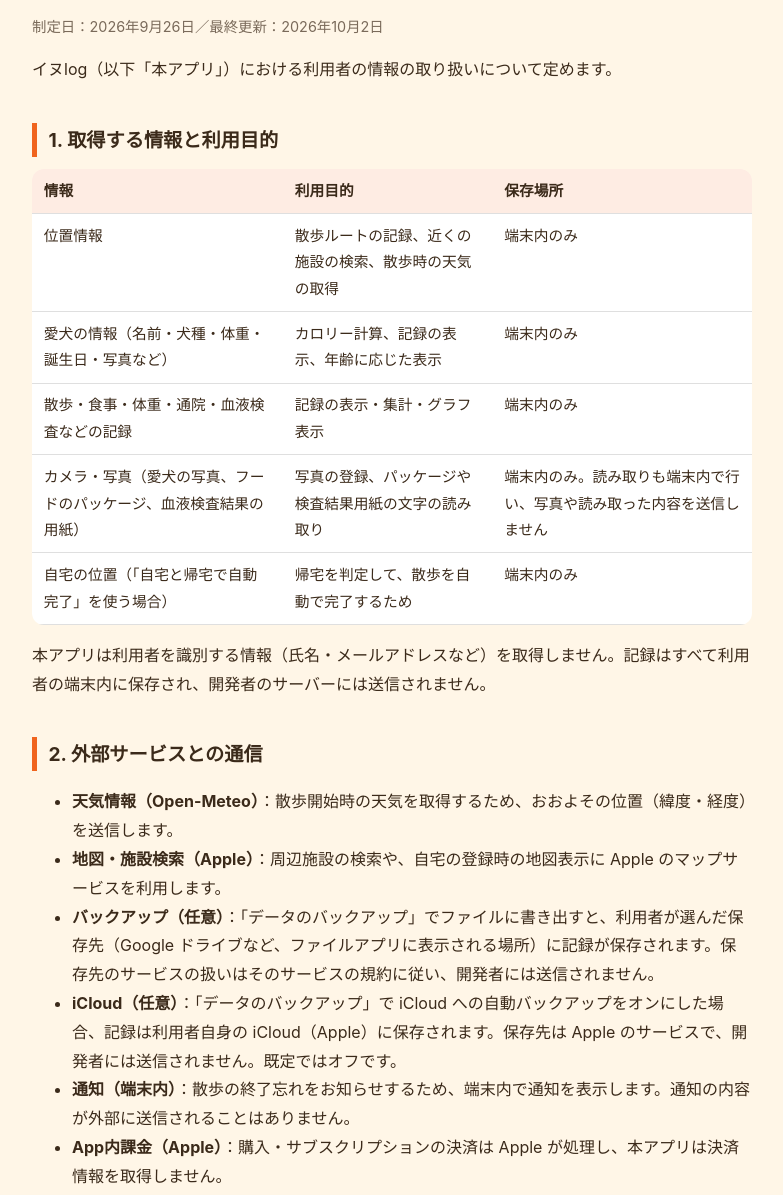
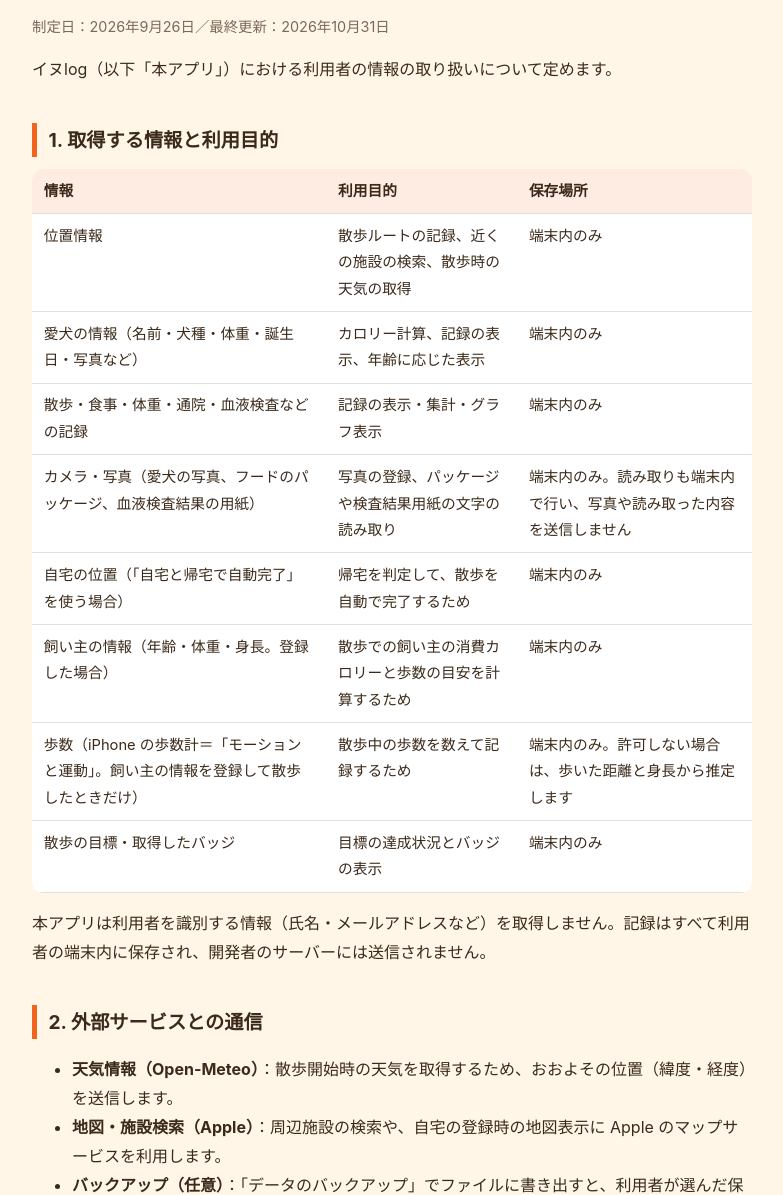
Before and after one commit to cyoro01-wq/inulog, a plain HTML site: page privacy/index.html in a window 1280 px wide. Shown: the part 118-1313 px from the top of the page, without its empty margins (248-1031 px from the left). Drawn offline with Linux system fonts and the light colour scheme.

Commit message:
Privacy policy and FAQ: owner profile, step counter (on-device), live activity, goals and badges
Co-Authored-By: Claude Sonnet 5.5 <noreply@anthropic.com>

```diff
--- a/privacy/index.html
+++ b/privacy/index.html
@@ -7,7 +7,7 @@ a{color:var(--accent)}table{border-collapse:collapse;width:100%;background:var(-
 .card{background:var(--card);border-radius:14px;padding:1em 1.2em;margin:1em 0}.muted{color:var(--muted);font-size:.9rem}nav a{margin-right:1em}
 </style></head><body><main><nav><a href="/inulog/">サポート</a><a href="/inulog/privacy/">プライバシーポリシー</a></nav>
 <h1>イヌlog プライバシーポリシー</h1>
-<p class="muted">制定日：2026年9月26日／最終更新：2026年10月2日</p>
+<p class="muted">制定日：2026年9月26日／最終更新：2026年10月31日</p>
 <p>イヌlog（以下「本アプリ」）における利用者の情報の取り扱いについて定めます。</p>
 
 <h2>1. 取得する情報と利用目的</h2>
@@ -18,6 +18,9 @@ a{color:var(--accent)}table{border-collapse:collapse;width:100%;background:var(-
 <tr><td>散歩・食事・体重・通院・血液検査などの記録</td><td>記録の表示・集計・グラフ表示</td><td>端末内のみ</td></tr>
 <tr><td>カメラ・写真（愛犬の写真、フードのパッケージ、血液検査結果の用紙）</td><td>写真の登録、パッケージや検査結果用紙の文字の読み取り</td><td>端末内のみ。読み取りも端末内で行い、写真や読み取った内容を送信しません</td></tr>
 <tr><td>自宅の位置（「自宅と帰宅で自動完了」を使う場合）</td><td>帰宅を判定して、散歩を自動で完了するため</td><td>端末内のみ</td></tr>
+<tr><td>飼い主の情報（年齢・体重・身長。登録した場合）</td><td>散歩での飼い主の消費カロリーと歩数の目安を計算するため</td><td>端末内のみ</td></tr>
+<tr><td>歩数（iPhone の歩数計＝「モーションと運動」。飼い主の情報を登録して散歩したときだけ）</td><td>散歩中の歩数を数えて記録するため</td><td>端末内のみ。許可しない場合は、歩いた距離と身長から推定します</td></tr>
+<tr><td>散歩の目標・取得したバッジ</td><td>目標の達成状況とバッジの表示</td><td>端末内のみ</td></tr>
 </table>
 <p>本アプリは利用者を識別する情報（氏名・メールアドレスなど）を取得しません。記録はすべて利用者の端末内に保存され、開発者のサーバーには送信されません。</p>
 
@@ -28,6 +31,7 @@ a{color:var(--accent)}table{border-collapse:collapse;width:100%;background:var(-
 <li><b>バックアップ（任意）</b>：「データのバックアップ」でファイルに書き出すと、利用者が選んだ保存先（Google ドライブなど、ファイルアプリに表示される場所）に記録が保存されます。保存先のサービスの扱いはそのサービスの規約に従い、開発者には送信されません。</li>
 <li><b>iCloud（任意）</b>：「データのバックアップ」で iCloud への自動バックアップをオンにした場合、記録は利用者自身の iCloud（Apple）に保存されます。保存先は Apple のサービスで、開発者には送信されません。既定ではオフです。</li>
 <li><b>通知（端末内）</b>：散歩の終了忘れをお知らせするため、端末内で通知を表示します。通知の内容が外部に送信されることはありません。</li>
+<li><b>ライブアクティビティ（端末内）</b>：散歩中の経過時間を、ダイナミックアイランドやロック画面に表示します。表示に使う情報は端末内で処理し、外部に送信されることはありません。</li>
 <li><b>App内課金（Apple）</b>：購入・サブスクリプションの決済は Apple が処理し、本アプリは決済情報を取得しません。</li>
 </ul>
 
```
Also changed, not shown: index.html (+4 -0 lines).
